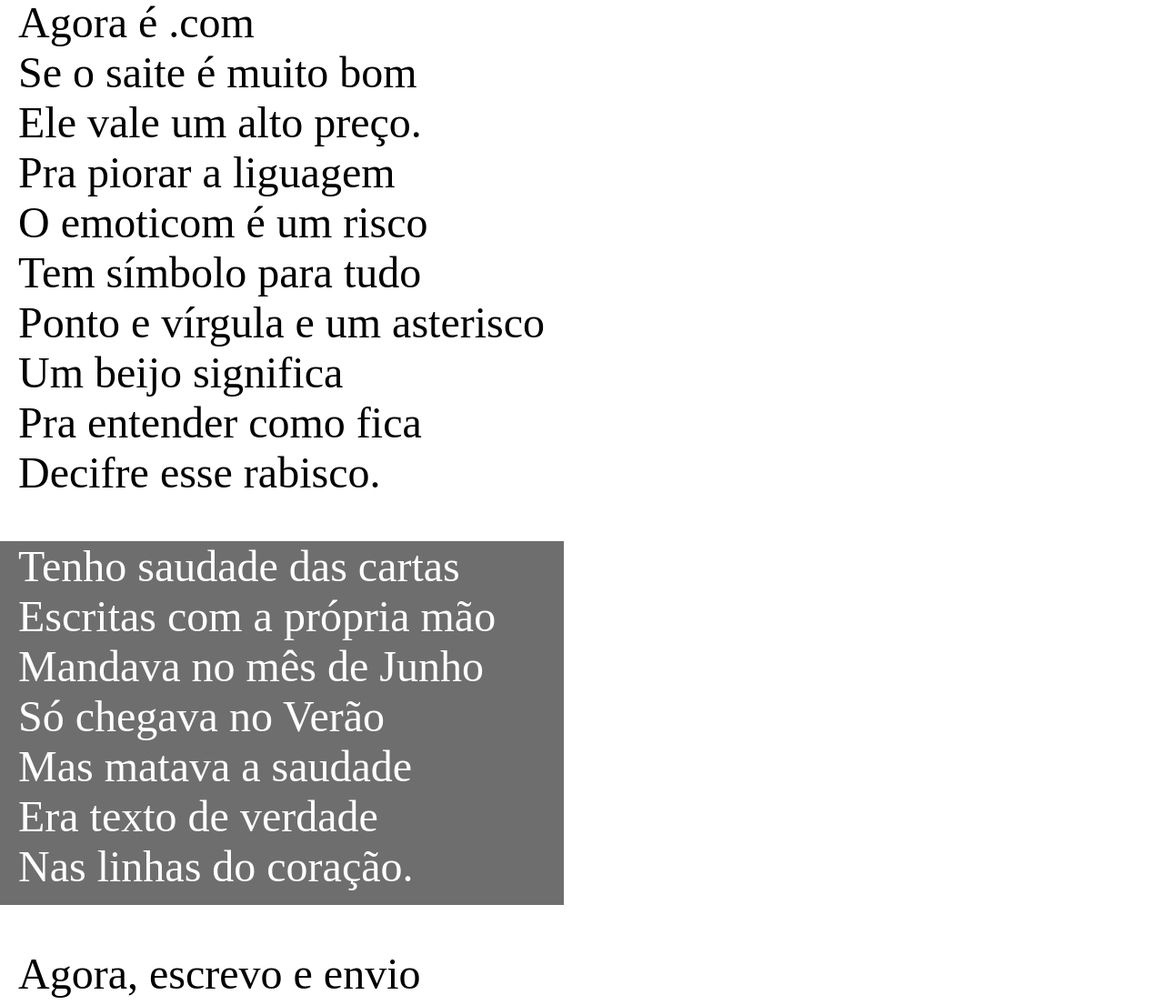
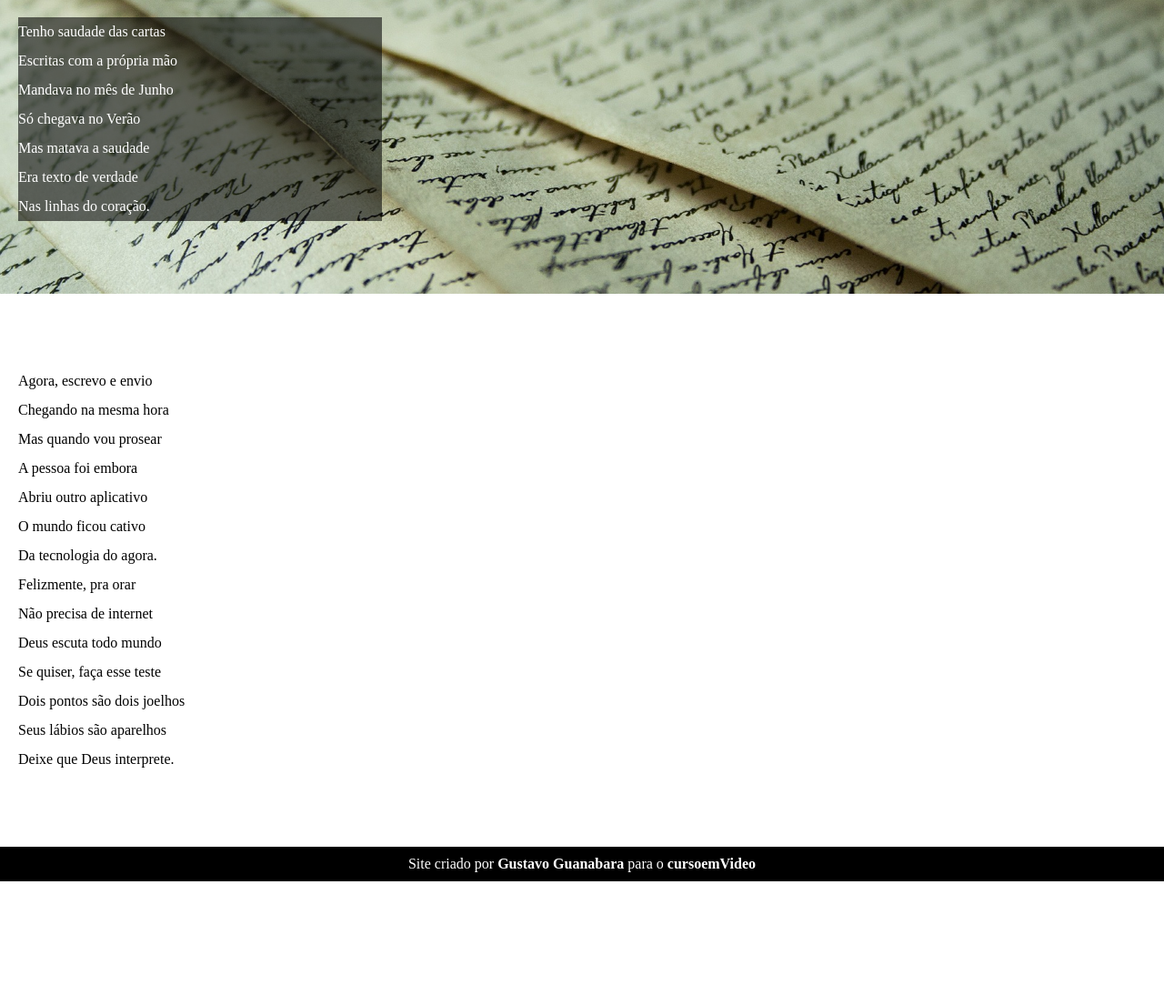
Before and after one commit to LessakAlexandre/projeto-cordel, a plain HTML site: page index.html in a window 1280 px wide. Shown: the part 1677-2782 px from the top of the page at 91% size. After the commit the page ends 2646 px from the top, so only its background shows below. Drawn offline with Linux system fonts and the light colour scheme.

Commit message:
atualizando

```diff
--- a/estilo.css
+++ b/estilo.css
@@ -1,11 +1,11 @@
 @charset "UTF-8";
 
-:root{
+*{
+    margin: 0px;
 
 }
-
-body{
-    margin: 0px;
+html,body{
+    min-height: 100hv;
 }
 header{
     height: 200px;
@@ -16,23 +16,57 @@ header{
     text-align: center;
     padding: 25px;
 }
-main p {
-    width: 600px;
-    font-size: 3em;
-    padding-left: 20px;
+header > h1{
+    padding-top: 50px;
+    font-variant: small-caps;
 
 }
+header>p{
+    padding-bottom: 50px;
+}
+a{
+    text-decoration: none;
+    color: white;
+    font-weight: bolder;
+}
+a:hover{
+    text-decoration: underline;
+}
+section{
+    padding-top: 10vh;
+    padding-bottom: 10vh;
+    padding-left: 20px;
+    line-height: 2em;
+}
+section.normal{
+    background-color: white;
+    color: black;
+}
 section#image1{
-    height: 600px;
+    background-color: rgb(51, 51,51);
     background-image: url('imagens/background001.jpg');
     background-position: right center;
     background-size: cover;
     background-attachment: fixed;
     padding-top: 75px;
 }
-section>p{
-    height: 400px;
+section#image1>p,section#image2>p{
+    width: 400px;
     color: white;
     background-color: rgba(0, 0, 0, 0.568);
     margin: 0px;
 }
+section#image2{
+    background-color: rgb(51, 51,51);
+    background-image: url('imagens/background002.jpg');
+    background-position: right center;
+    background-size: cover;
+    background-attachment: fixed;
+    padding-top: 75px;
+}
+footer{
+    background-color: black;
+    color: white;
+    text-align: center;
+    padding: 10px;
+}
--- a/index.html
+++ b/index.html
@@ -11,15 +11,13 @@
 
 <body>
     <header>
-        <div class="centralizando">
-
          <h1 style="margin: 0px;"><strong>Cordel Moderno</strong></h1>
         <p>
-            por <strong><a href="https://www.recantodasletras.com.br/poesia/3186743">Milton Duarte</a></strong>
+            por <strong><a href="https://www.recantodasletras.com.br/poesias/3186743">Milton Duarte</a></strong>
         </p>
-        </div>
     </header>
     <main>
+        <section class="normal">
             <p>
                 Estou ficando cansado<br>
                 Da tal tecnologia<br>
@@ -29,6 +27,7 @@
                 Antes que eu caduque<br>
                 Vou dizer tudo em poesia.
             </p>
+        </section>
         <section id="image1">
             <p>
                 Não é mais como era antes<br>
@@ -37,9 +36,10 @@
                 O "O" e o "E" foi riscado<br>
                 Para declarar o amor<br>
                 Basta botar uma flor<br>
-                E um coração desenhado.<br>
+                E um coração desenhado.
             </p>
         </section>
+        <section class="normal">
             <p>
                 Arroba agora não pesa<br>
                 É parte de um endereço<br>
@@ -55,8 +55,9 @@
                 Ponto e vírgula e um asterisco<br>
                 Um beijo significa<br>
                 Pra entender como fica<br>
-            Decifre esse rabisco.<br>
+                Decifre esse rabisco.
             </p>
+        </section>
         <section id="image2">
             <p>
                 Tenho saudade das cartas<br>
@@ -65,30 +66,32 @@
                 Só chegava no Verão<br>
                 Mas matava a saudade<br>
                 Era texto de verdade<br>
-                Nas linhas do coração.<br>
+                Nas linhas do coração.
             </p>
         </section>
+        <section class="normal">
             <p>
-            Agora, escrevo e envio
-            Chegando na mesma hora
-            Mas quando vou prosear
-            A pessoa foi embora
-            Abriu outro aplicativo
-            O mundo ficou cativo
-            Da tecnologia do agora.
+                Agora, escrevo e envio<br>
+                Chegando na mesma hora<br>
+                Mas quando vou prosear<br>
+                A pessoa foi embora<br>
+                Abriu outro aplicativo<br>
+                O mundo ficou cativo<br>
+                Da tecnologia do agora.<br>
 
-            Felizmente, pra orar
-            Não precisa de internet
-            Deus escuta todo mundo
-            Se quiser, faça esse teste
-            Dois pontos são dois joelhos
-            Seus lábios são aparelhos
+                Felizmente, pra orar<br>
+                Não precisa de internet<br>
+                Deus escuta todo mundo<br>
+                Se quiser, faça esse teste<br>
+                Dois pontos são dois joelhos<br>
+                Seus lábios são aparelhos<br>
                 Deixe que Deus interprete.
             </p>
+        </section>
 
     </main>
     <footer>
-        <p>Site criado por <a href="https://gustavoguanabara.github.io" target="_blank">Gustavo Guanabara</a> para o <a href="https://www.cursoemvideo.com" target="">cursoemVideo</a></p>
+        <p>Site criado por <a href="https://gustavoguanabara.github.io" target="_blank">Gustavo Guanabara</a> para o <a href="https://www.cursoemvideo.com" target="_blank">cursoemVideo</a></p>
     </footer>
 </body>
 </html>
```
Lines whose indentation alone changed are shown as unchanged.
